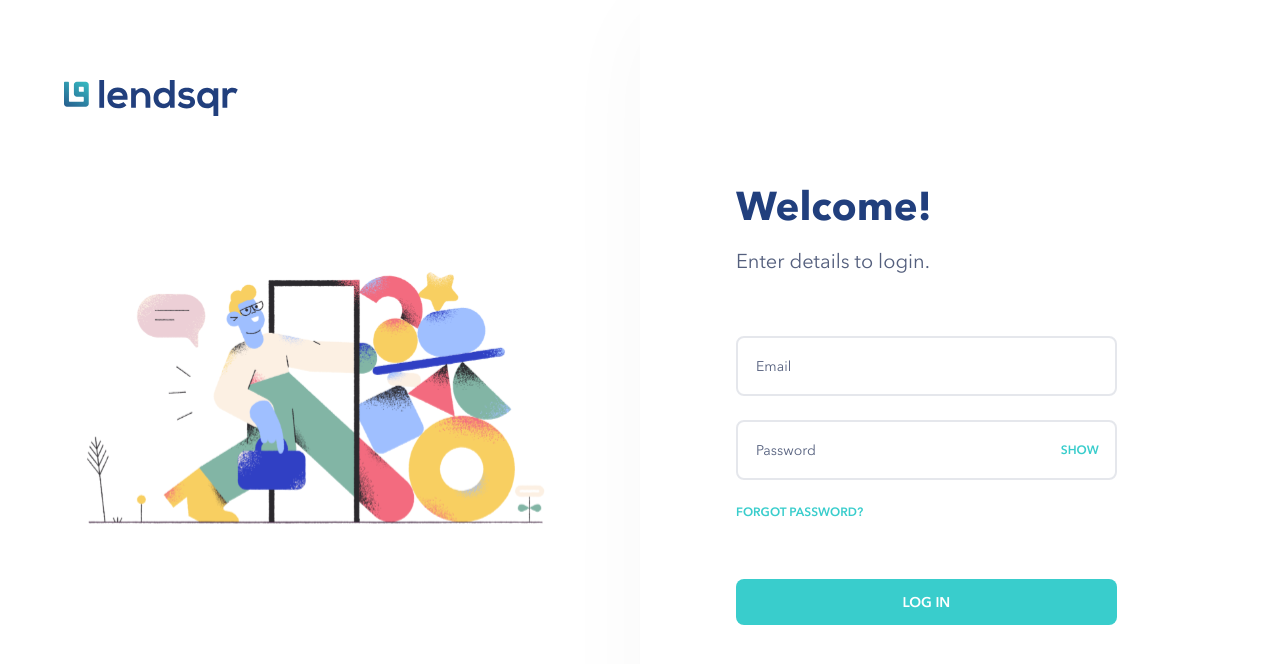
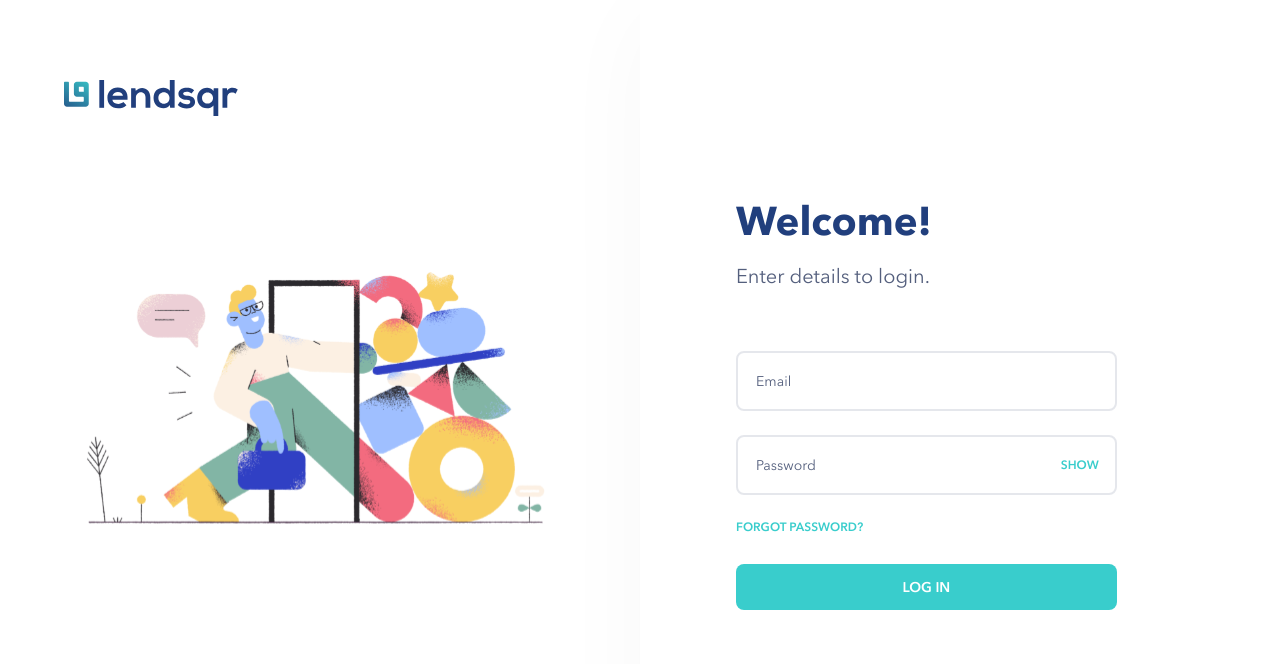
Before and after one commit to EmmanuelVictor62/Lendsqr-test, a Next.js app: page / in a window 1280 px wide. Shown: the top 664 px of the page. Built offline with nearby package versions, Linux system fonts and the light colour scheme.

Commit message:
feat: Instantiated dashboard page

```diff
--- a/src/app/page.module.scss
+++ b/src/app/page.module.scss
@@ -28,7 +28,7 @@
     max-width: 700px;
     display: flex;
     flex-direction: column;
-    gap: 60px;
+    gap: 30px;
     &-wrapper {
       display: flex;
       align-items: center;
@@ -43,6 +43,7 @@
         display: flex;
         flex-direction: column;
         gap: 10px;
+        margin-bottom: 30px;
       }
       &-text {
         font-size: toRem(20px);
--- a/src/app/page.tsx
+++ b/src/app/page.tsx
@@ -1,6 +1,7 @@
 "use client";
 import Image from "next/image";
-import { useForm } from "react-hook-form";
+import { useRouter } from "next/navigation";
+import { SubmitHandler, useForm } from "react-hook-form";
 
 import Icon from "@/components/Icon";
 import Button from "@/components/Button";
@@ -8,7 +9,7 @@ import Input from "@/components/Input";
 
 import styles from "./page.module.scss";
 
-type Inputs = {
+type LoginInputs = {
   email: string;
   password: string;
 };
@@ -16,9 +17,16 @@ type Inputs = {
 export default function Home() {
   const {
     register,
+    handleSubmit,
     formState: { errors },
-  } = useForm<Inputs>();
+  } = useForm<LoginInputs>();
 
+  const router = useRouter();
+
+  const handleLogin: SubmitHandler<LoginInputs> = (data) => {
+    router.push("/dashboard");
+    console.log(data);
+  };
   return (
     <div className={styles["home"]}>
       <div className={styles["home__image-wrapper"]}>
@@ -33,7 +41,10 @@ export default function Home() {
         />
       </div>
       <div className={styles["home__form-wrapper"]}>
-        <form className={styles["home__form"]}>
+        <form
+          className={styles["home__form"]}
+          onSubmit={handleSubmit(handleLogin)}
+        >
           <div className={styles["home__form-heading-container"]}>
             <h1 className={styles["home__form-heading"]}>Welcome!</h1>
             <p className={styles["home__form-heading-text"]}>
```
